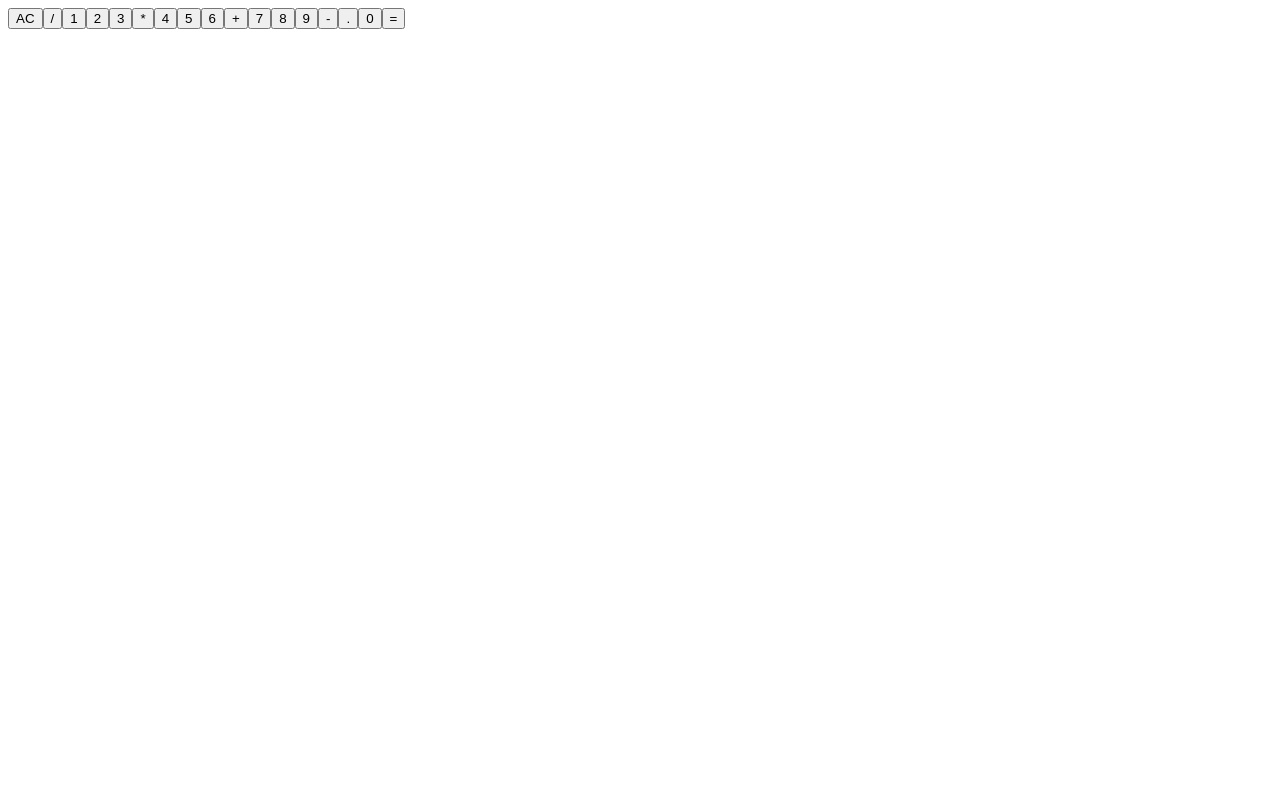
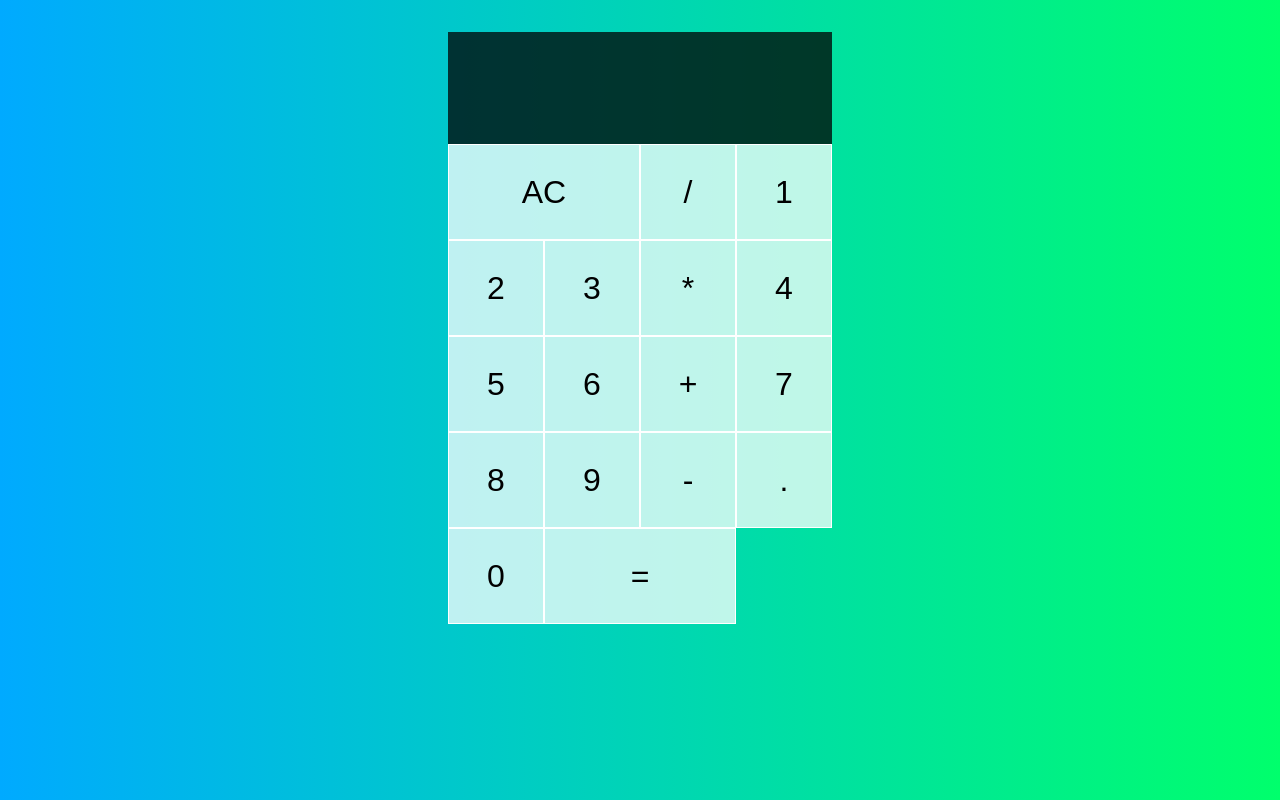
Before and after one commit to Kuameh/Caltrix, a JavaScript app: page / in a window 1280 px wide. Built offline with nearby package versions, Linux system fonts and the light colour scheme; the HTML template or start-up script is replaced by a standard one.

Commit message:
Updated styles.css

```diff
--- a/src/styles.css
+++ b/src/styles.css
@@ -3,3 +3,57 @@
 *::after {
   box-sizing: border-box;
 }
+
+body {
+  margin: 0;
+  background: linear-gradient(to right, #00aaff, #00ff6c);
+}
+
+.calculator-grid {
+  display: grid;
+  margin-top: 2rem;
+  justify-content: center;
+  grid-template-columns: repeat(4, 6rem);
+  grid-template-rows: minmax(7rem, auto) repeat(5, 6rem);
+  border-radius: 30px;
+}
+
+.calculator-grid > button {
+  cursor: pointer;
+  font-size: 2rem;
+  border: 1px solid white;
+  border-radius: 0;
+  outline: none;
+  background-color: rgb(255 255 255 / 0.75);
+}
+
+.calculator-grid > button:hover,
+.calculator-grid > button:focus {
+  background-color: rgb(255 255 255 / 0.9);
+}
+
+.output {
+  grid-column: 1 / -1;
+  background-color: rgb(0 0 0 / 0.75);
+  display: flex;
+  flex-direction: column;
+  align-items: flex-end;
+  justify-content: space-around;
+  padding: 0.75rem;
+  word-wrap: break-word;
+  word-break: break-all;
+}
+
+.span-two {
+  grid-column: span 2;
+}
+
+.output .previous-operand {
+  color: rgb(255 255 255 / 0.75);
+  font-size: 1.5rem;
+}
+
+.output .current-operand {
+  color: rgb(255 255 255);
+  font-size: 2.5rem;
+}
```
